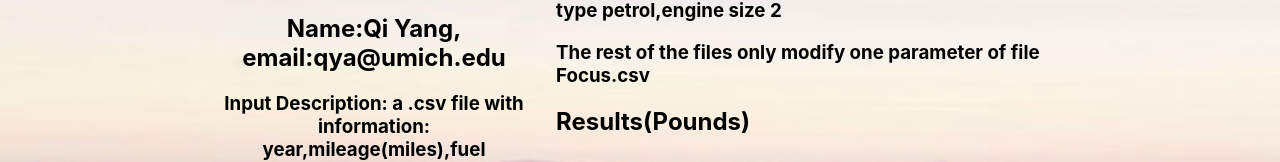
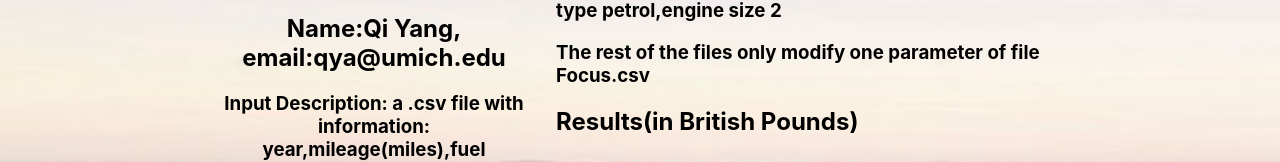
Before and after one commit to YangQiii/Ford-Focus, a React (Create React App) app: page / in a window 1280 px wide. Shown: the part 123-285 px from the top of the page. Built offline with nearby package versions, Linux system fonts and the light colour scheme; no server answers.

Commit message:
Update App.js

```diff
--- a/src/App.js
+++ b/src/App.js
@@ -182,7 +182,7 @@ function App() {
         <h3>Description: File Focus.csv is the original input file with basic information:</h3>
         <h3>Year 2015,Transmission Manual,mileage 50000,fuel type petrol,engine size 2</h3>
         <h3>The rest of the files only modify one parameter of file Focus.csv</h3>
-        <h2>Results(Pounds)</h2>
+        <h2>Results(in British Pounds)</h2>
         <p>{outputFileData}</p>
       </div>
     </div>
```
